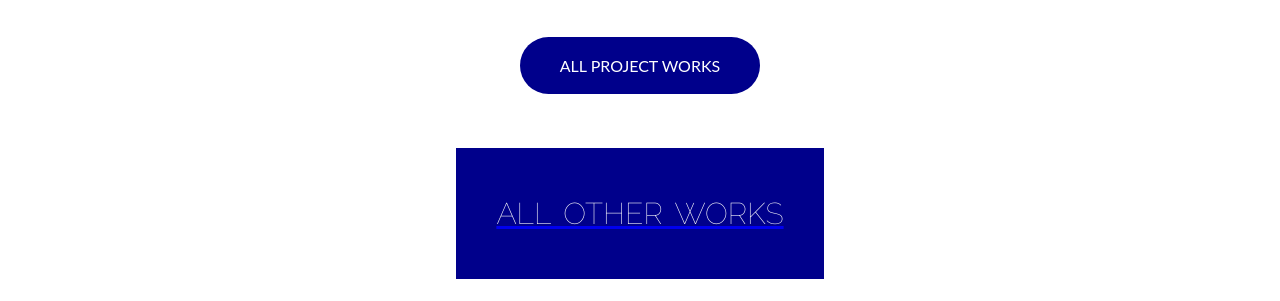
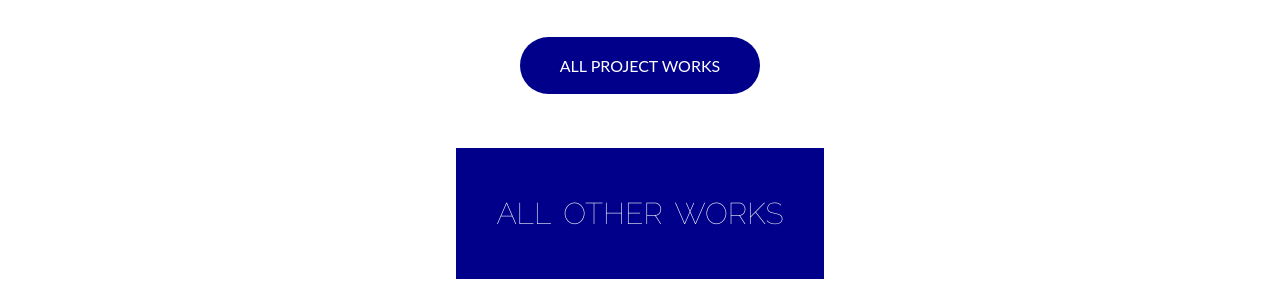
Before and after one commit to Olabisim/MY_PORTFOLIO, a React (Create React App) app: page / in a window 1280 px wide. Shown: the part 4600-4901 px from the top of the page. Built offline with nearby package versions, Linux system fonts and the light colour scheme; grey boxes are pictures that could not be loaded; a web font is replaced by a local one.

Commit message:
little changes

```diff
--- a/src/components/Main.js
+++ b/src/components/Main.js
@@ -211,6 +211,17 @@ const Main = () => {
 
                                 </div>
                         </Link>
+                        {/* https://www.softr.io/tools/svg-shape-generator */}
+                        <svg id="sw-js-blob-svg" viewBox="0 0 100 100" xmlns="http://www.w3.org/2000/svg" version="1.1">
+                                <defs>
+                                        <linearGradient id="sw-gradient" x1="0" x2="1" y1="1" y2="0">
+                                        <stop id="stop1" stop-color="rgba(0, 0, 139, 1)" offset="0%"></stop>
+                                        <stop id="stop2" stop-color="rgba(0, 0, 0, 1)" offset="100%"></stop>
+                                        </linearGradient>
+                                </defs>
+                                <path fill="url(#sw-gradient)" d="M19.5,-35.7C24.4,-30.9,26.9,-24,30.5,-17.7C34.1,-11.4,38.7,-5.7,40.7,1.2C42.7,8,42.1,16,37.8,21C33.5,26.1,25.6,28.3,18.7,30.4C11.7,32.6,5.9,34.7,-0.5,35.5C-6.9,36.4,-13.7,36,-18.1,32.4C-22.4,28.8,-24.2,21.9,-26.9,15.9C-29.7,10,-33.4,5,-33.5,0C-33.5,-5.1,-29.9,-10.1,-26.9,-15.6C-23.8,-21.1,-21.4,-27,-17,-32.2C-12.7,-37.4,-6.3,-41.8,0.5,-42.6C7.3,-43.5,14.5,-40.6,19.5,-35.7Z" width="100%" height="100%" transform="translate(50 50)" stroke-width="0" style={{transition: "all 0.3s ease 0s;"}} stroke="url(#sw-gradient)">
+                                </path>
+                        </svg>
                 </section>
 
                 <Skills name='notify me' skillsPage={true} />
--- a/src/styles/main.css
+++ b/src/styles/main.css
@@ -1850,4 +1850,7 @@
         word-spacing: 5px;
         text-decoration: none;
     }
+    section > a {
+        text-decoration: none;
+    }
     /* otherworks end */
```
